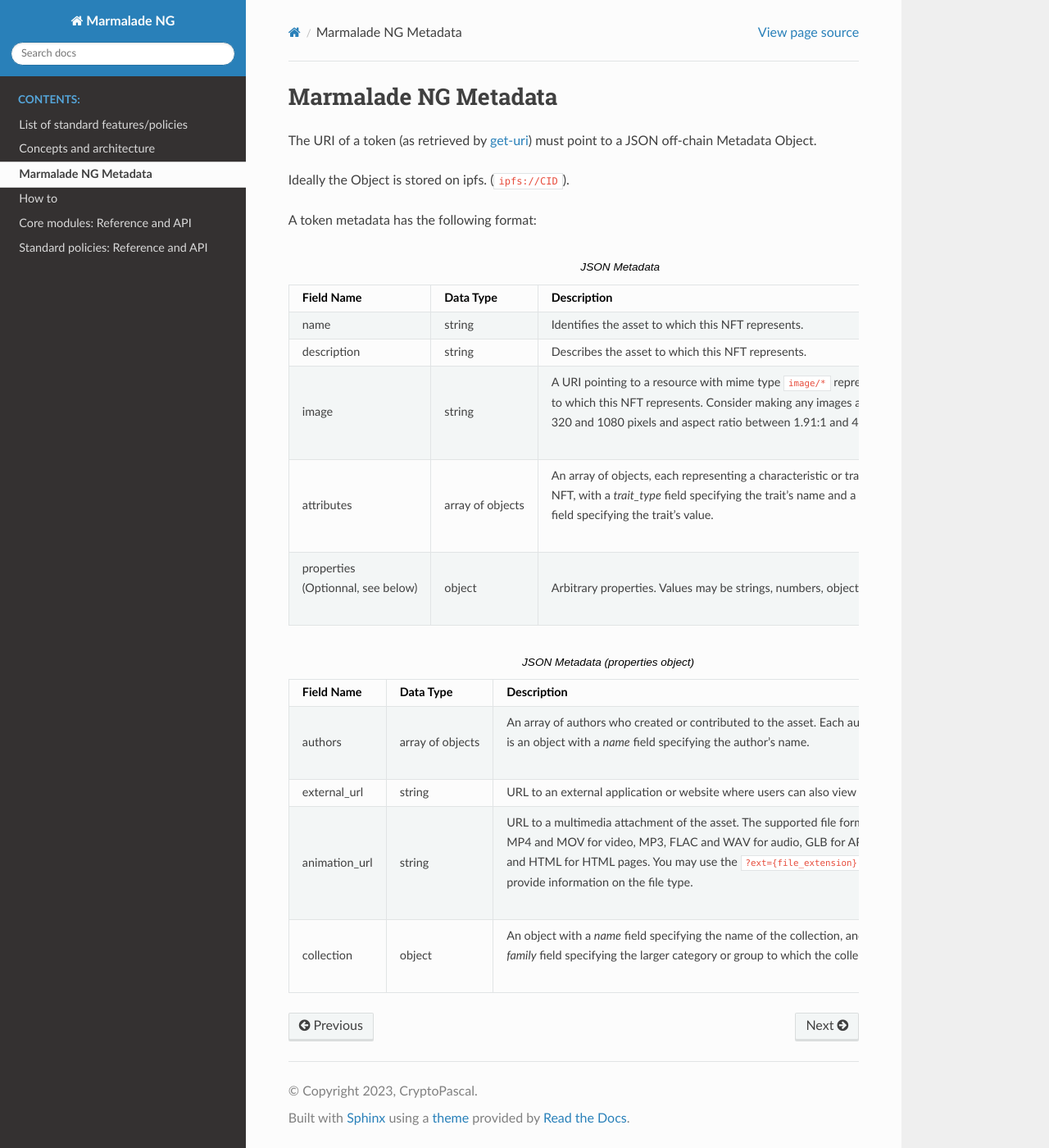
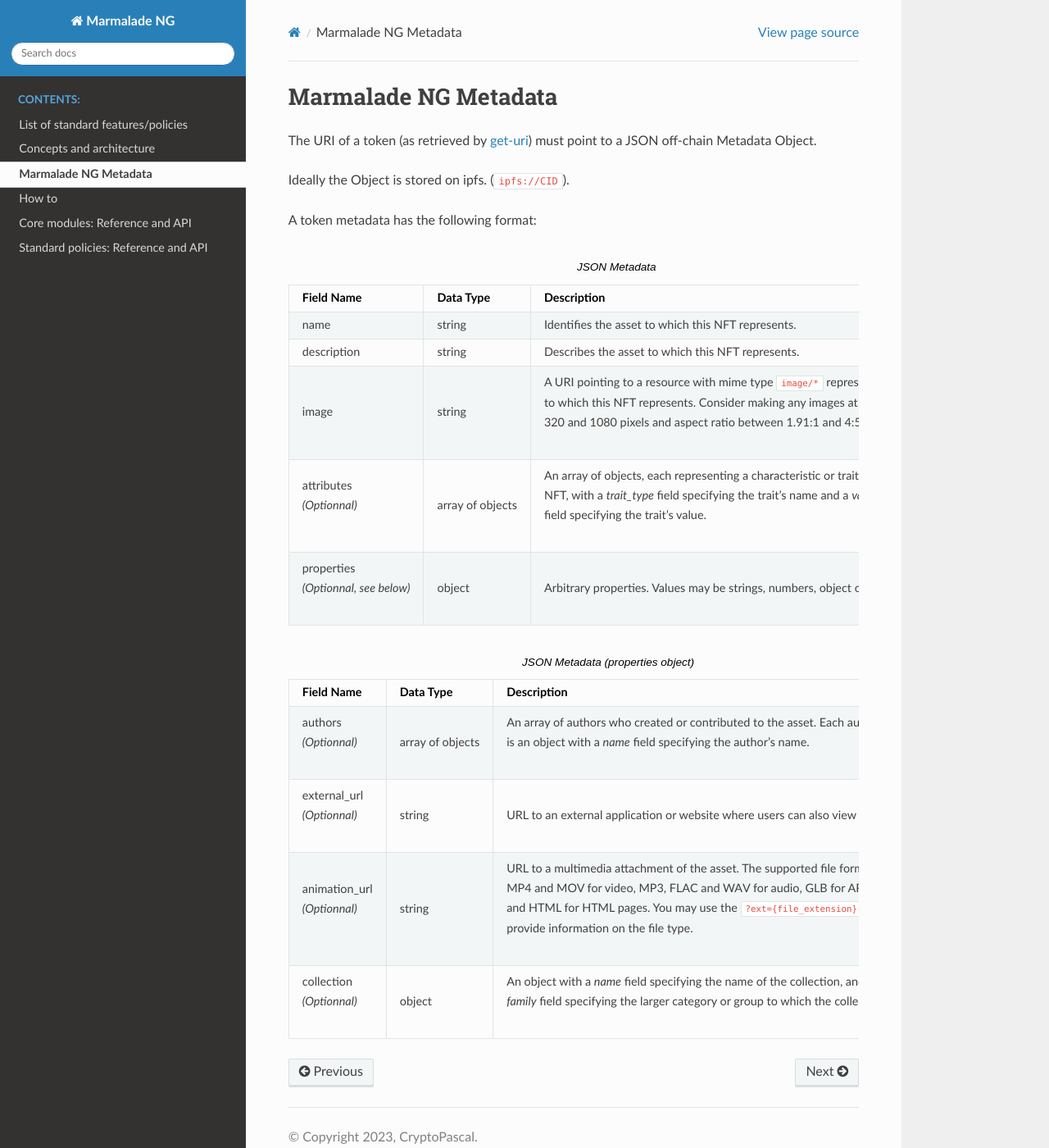
Before and after one commit to Marmalade-NG/marmalade-ng, a Sphinx documentation site: the page built from doc/source/metadata.rst, in a window 1280 px wide and 1400 px high. Shown: the whole window at 82% size. Built offline with Sphinx 7.4.7 and the Read the Docs theme 2.0.0, drawn with Linux system fonts in a browser that asks for light colours.

Commit message:
Update metadata format

```diff
--- a/doc/source/metadata.rst
+++ b/doc/source/metadata.rst
@@ -29,14 +29,16 @@
     - | A URI pointing to a resource with mime type ``image/*`` representing the asset
       | to which this NFT represents. Consider making any images at a width between
       | 320 and 1080 pixels and aspect ratio between 1.91:1 and 4:5 inclusive.
-  * - attributes
+
+  * - | attributes
+      | *(Optionnal)*
     - array of objects
     - | An array of objects, each representing a characteristic or trait of the
       | NFT, with a *trait_type* field specifying the trait's name and a *value*
       | field specifying the trait's value.
 
   * - | properties
-      | (Optionnal, see below)
+      | *(Optionnal, see below)*
     - object
     - Arbitrary properties. Values may be strings, numbers, object or arrays.
 
@@ -49,23 +51,27 @@
     - Data Type
     - Description
 
-  * - authors
+  * - | authors
+      | *(Optionnal)*
     - array of objects
     - | An array of authors who created or contributed to the asset. Each author
       | is an object with a *name* field specifying the author's name.
 
-  * - external_url
+  * - | external_url
+      | *(Optionnal)*
     - string
     - URL to an external application or website where users can also view the asset.
 
-  * - animation_url
+  * - | animation_url
+      | *(Optionnal)*
     - string
     - | URL to a multimedia attachment of the asset. The supported file formats are
       | MP4 and MOV for video, MP3, FLAC and WAV for audio, GLB for AR/3D assets,
       | and HTML for HTML pages. You may use the ``?ext={file_extension}`` query to
       | provide information on the file type.
 
-  * - collection
+  * - | collection
+      | *(Optionnal)*
     - object
     - | An object with a *name* field specifying the name of the collection, and a
       | *family* field specifying the larger category or group to which the collection belongs.
```
